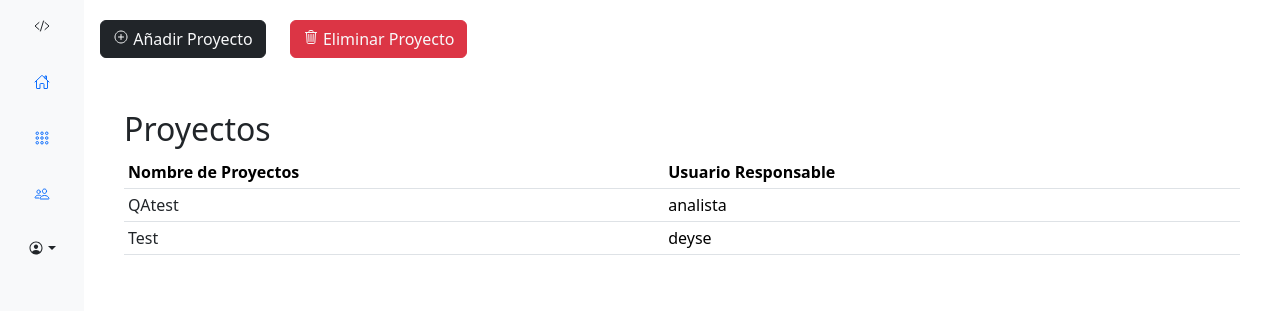
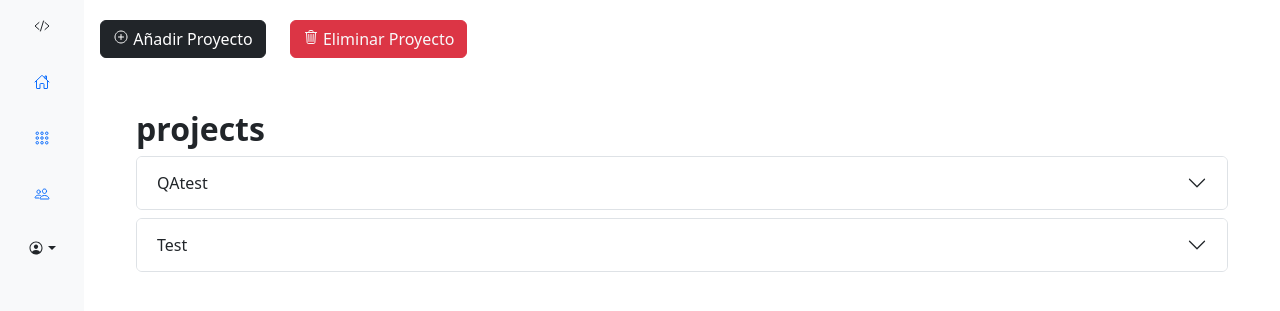
Before and after one commit to GaryVillegas/QAtest, a Django app: page /projects in a window 1280 px wide. Shown: the top 311 px of the page. Run offline with Django 5.2, Linux system fonts and the light colour scheme; data comes from the database, SQL or seed files in the repository; both versions use the stored data as it was after the commit.

Commit message:
se actualiza ventana de projecto

```diff
--- a/qatest/core/templates/core/admin/projects.html
+++ b/qatest/core/templates/core/admin/projects.html
@@ -98,14 +98,14 @@
           <!-- content -->
           <div class="row">
             <div class="col-sm-auto my-1">
-              <button class="btn btn-dark text-decoration-none">
-                <a
-                  href="{% url 'addproject' %}"
-                  class="text-decoration-none text-light"
-                >
-                  <ion-icon name="add-circle-outline"></ion-icon>
-                  <span>Añadir Proyecto</span>
-                </a>
+              <button
+                class="btn btn-dark text-decoration-none"
+                type="button"
+                data-bs-toggle="modal"
+                data-bs-target="#myModal"
+              >
+                <ion-icon name="add-circle-outline"></ion-icon>
+                <span>Añadir Proyecto</span>
               </button>
             </div>
             <div class="col-sm-auto my-1">
@@ -122,34 +122,78 @@
           </div>
 
           <div class="container my-5">
-            <h2>Proyectos</h2>
-            <div class="table-reponsive">
-              <table class="table table-hover table-sm">
-                <thead>
-                  <tr>
-                    <th>Nombre de Proyectos</th>
-                    <th>Usuario Responsable</th>
-                    <th></th>
-                    <th></th>
-                  </tr>
-                </thead>
-                <tbody>
-                  {% for projects in project_list %}
-                  <tr>
-                    <td>
+            <div class="container">
+              <h2><strong> projects </strong></h2>
+              {% for projects in project_list %}
+              <div
+                class="accordion my-2"
+                id="accordionProject{{ projects.id }}"
+              >
+                <div class="accordion-item">
+                  <h2 class="accordion-header">
+                    <button
+                      class="accordion-button collapsed"
+                      type="button"
+                      data-bs-toggle="collapse"
+                      data-bs-target="#collapseProject{{ projects.id }}"
+                      aria-expanded="true"
+                      aria-controls="collapseProject{{ projects.id }}"
+                    >
+                      {{ projects.name }}
+                    </button>
+                  </h2>
+                  <div
+                    id="collapseProject{{ projects.id }}"
+                    class="accordion-collapse collapse"
+                    data-bs-parent="#accordionProject{{ projects.id }}"
+                  >
+                    <div class="accordion-body">
+                      <strong>Usuario Responsable: </strong>
+                      {{projects.responsible_user}}
+                      <br />
+                      <strong>Descripción:</strong> {{ projects.description }}
+                      <br />
+                      <strong>Fecha de inicio:</strong> {{ projects.create_at }}
+                      <br />
                       <a
                         href="{% url 'project' projects.id %}"
-                        class="text-decoration-none text-dark"
-                        >{{projects.name}}</a
+                        class="btn btn-dark my-2"
                       >
-                    </td>
-                    <td>{{projects.responsible_user}}</td>
-                    <td></td>
-                    <td></td>
-                  </tr>
-                  {% endfor %}
-                </tbody>
-              </table>
+                        Ir al proyecto
+                      </a>
+                    </div>
+                  </div>
+                </div>
+              </div>
+              {% endfor %}
+            </div>
+
+            <!-- Modal -->
+            <div class="modal" id="myModal">
+              <div class="modal-dialog modal-dialog-centered">
+                <div class="modal-content">
+                  <div class="modal-body">
+                    <form method="POST">
+                      {% csrf_token %} {{ projectform.as_p }}
+
+                      <div class="modal-footer">
+                        <button type="submit" class="btn btn-dark">
+                          <ion-icon name="cloud-upload-outline"></ion-icon>
+                          Guardar
+                        </button>
+                        <button
+                          type="button"
+                          class="btn btn-danger"
+                          data-bs-dismiss="modal"
+                        >
+                          <ion-icon name="close-outline"></ion-icon>
+                          Cancelar
+                        </button>
+                      </div>
+                    </form>
+                  </div>
+                </div>
+              </div>
             </div>
           </div>
         </div>
--- a/qatest/core/views.py
+++ b/qatest/core/views.py
@@ -1,11 +1,12 @@
 from django.shortcuts import render, redirect, get_object_or_404
 from .forms import *
 from .models import *
-from django.contrib.auth import authenticate, logout
-from django.contrib.auth.models import auth, User
+from django.contrib.auth import logout
+from django.contrib.auth.models import User
 from django.contrib import messages
 from .utils.authentication import authenticate_and_redirect
 from .utils.plotgenerator import generate_plot_analista, generate_plot_admin
+
 # Create your views here.
 def index(request):
     form = Login()
@@ -100,12 +101,22 @@ def deleteuser(request, user_id):
 def projects(request):
 
     projects = Project.objects.all()
-    msg = ''
-    if not projects:
+    try:
+        project = ProjectForm()
+
+        if request.method == "POST":
+            project = ProjectForm(request.POST)
+            if project.is_valid():
+                project.save()
+                return redirect('projects')
+        msg = ''
+    except Project.DoesNotExist:
         msg = 'There are 0 projects at this moment.'
+
     context = {
         'project_list': projects,
-        'message': msg
+        'message': msg,
+        'projectform': project,
     }
     return render(request, 'core/admin/projects.html', context)
 
@@ -120,19 +131,9 @@ def deleteprojectpanel(request):
 
 
 def addproject(request):
-    project = ProjectForm()
 
-    if request.method == "POST":
-        project = ProjectForm(request.POST)
-        if project.is_valid():
-            project.save()
-            return redirect('projects')
 
-    context = {
-        'projectform': project
-    }
-
-    return render(request, 'core/admin/addproject.html', context)
+    return render(request, 'core/admin/addproject.html')
 
 def project(request, project_id):
 
```
Also changed, not shown: qatest/core/templates/core/admin/addproject.html (deleted, +0 -154 lines), qatest/db.sqlite3.
